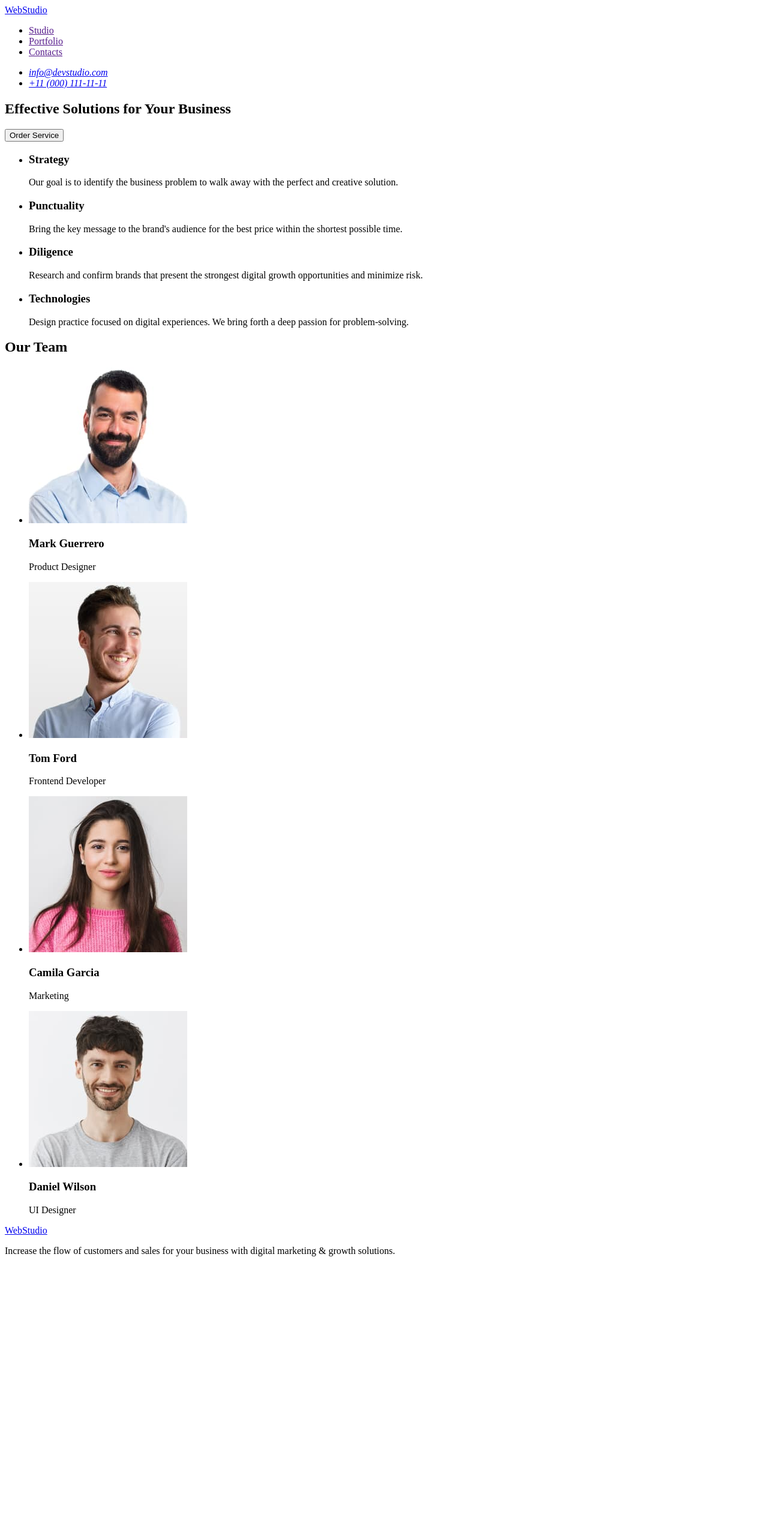
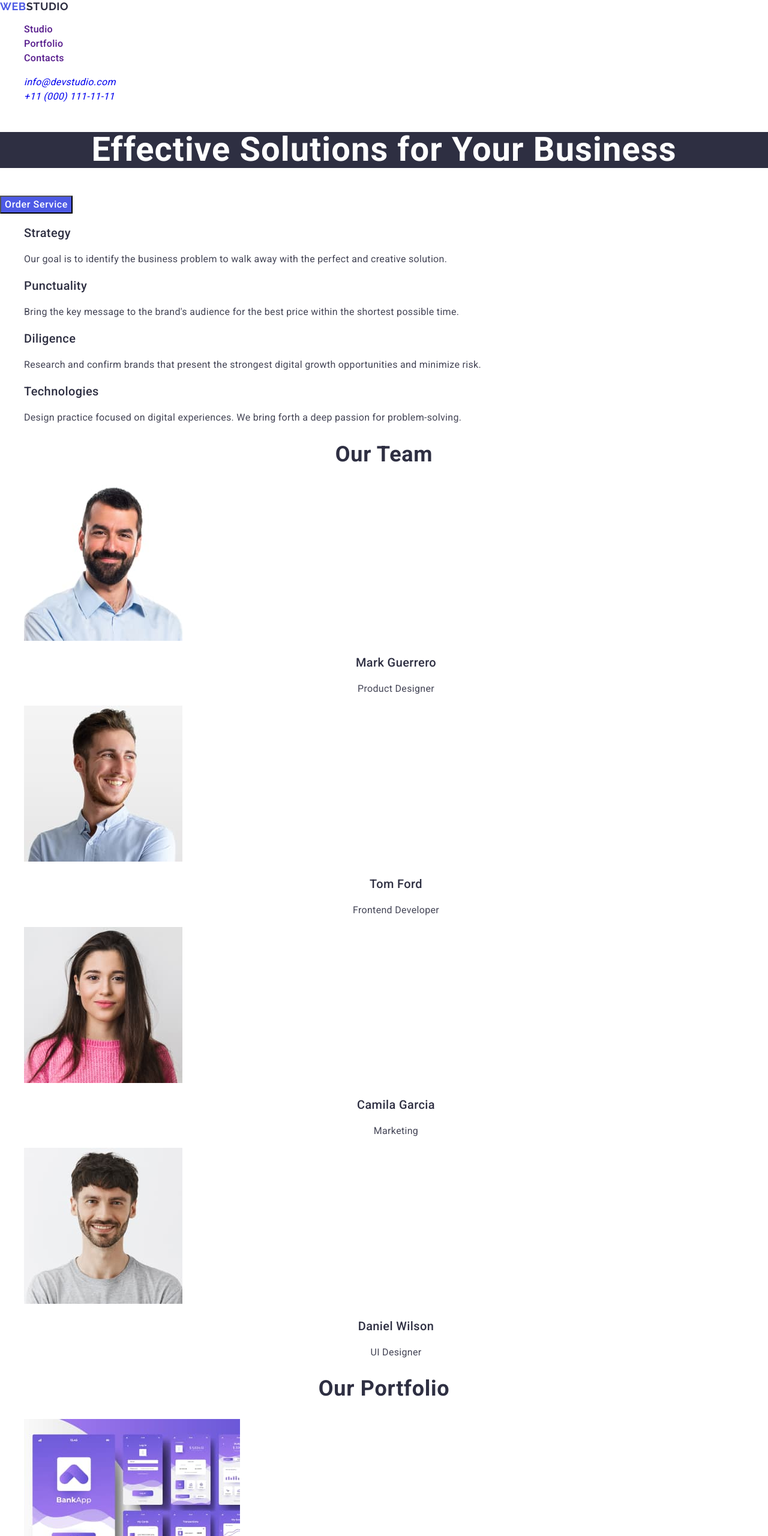
Before and after one commit to Sergck/goit-markup-hw-02, a plain HTML site: page index.html in a window 1280 px wide. Shown: the top 2560 px of the page at 60% size. Before the commit the page ends 2110 px from the top, so only its background shows below. Drawn offline with nearby package versions, Linux system fonts and the light colour scheme.

Commit message:
add styles

```diff
--- /dev/null
+++ b/css/styles.css
@@ -0,0 +1,245 @@
+body {
+  font-family: "Roboto", sans-serif;
+  color: #2e2f42;
+}
+
+.list {
+  list-style: none;
+}
+
+.link {
+  text-decoration: none;
+}
+
+.visually-hidden {
+  position: absolute;
+  width: 1px;
+  height: 1px;
+  margin: -1px;
+  border: 0;
+  padding: 0;
+  white-space: nowrap;
+  clip-path: inset(100%);
+  clip: rect(0 0 0 0);
+  overflow: hidden;
+}
+
+/** ================ header ================ **/
+
+.header {
+  background: #fff;
+}
+
+.header-nav {
+}
+
+.header-logo {
+  font-family: "Raleway", sans-serif;
+  color: #2e2f42;
+  font-size: 18px;
+  font-weight: 700;
+  line-height: 1.17;
+  letter-spacing: 0.03em;
+  text-transform: uppercase;
+}
+
+.header-logo-blue {
+  font-family: "Raleway", sans-serif;
+  color: #4d5ae5;
+  font-size: 18px;
+  font-weight: 700;
+  line-height: 1.17;
+  letter-spacing: 0.03em;
+  text-transform: uppercase;
+}
+
+.header-menu {
+}
+
+.header-menu-item {
+  color: #2e2f42;
+  font-size: 16px;
+  font-weight: 500;
+  line-height: 1.5;
+  letter-spacing: 0.02em;
+}
+
+.header-menu-link {
+}
+
+.header-menu-link:active {
+  color: #404bbf;
+}
+
+.address-header {
+}
+
+.address-header-item {
+  color: #434455;
+  font-size: 16px;
+  font-weight: 400;
+  line-height: 1.5;
+  letter-spacing: 0.02em;
+}
+
+/** ================ solutions ================ **/
+
+.solutions-title {
+  color: #ffffff;
+  text-align: center;
+  font-size: 56px;
+  font-weight: 700;
+  line-height: 1.07;
+  letter-spacing: 0.02em;
+  background-color: #2e2f42;
+}
+
+.solutions-order-btn {
+  color: #ffffff;
+  font-size: 16px;
+  font-weight: 500;
+  line-height: 1.5;
+  letter-spacing: 0.04em;
+  background-color: #4d5ae5;
+}
+
+.solutions-order-btn:hover {
+  background-color: #404bbf;
+}
+
+/** ================ items of serv ================ **/
+
+.itemsofserv {
+}
+
+.itemsofser-list {
+}
+
+.itemsofserv-item {
+}
+
+.itemsofserv-subtitle {
+  color: #2e2f42;
+  font-size: 20px;
+  font-weight: 500;
+  line-height: 1.2;
+  letter-spacing: 0.02em;
+}
+
+.itemsofserv-text {
+  color: #434455;
+  font-size: 16px;
+  font-weight: 400;
+  line-height: 1.5;
+  letter-spacing: 0.02em;
+}
+
+/** ================ Our Team ================ **/
+
+.ourteam {
+  color: #2e2f42;
+  text-align: center;
+  font-size: 36px;
+  font-weight: 700;
+  line-height: 1.11;
+  letter-spacing: 0.02em;
+  text-transform: capitalize;
+}
+
+.ourteam-list {
+}
+
+.ourteam-item {
+}
+
+.ourteam-img {
+}
+
+.ourteam-subtitle {
+  color: #2e2f42;
+  text-align: center;
+  font-size: 20px;
+  font-weight: 500;
+  line-height: 1.2;
+  letter-spacing: 0.02em;
+}
+
+.ourteam-text {
+  color: #434455;
+  text-align: center;
+  font-size: 16px;
+  font-weight: 400;
+  line-height: 1.5;
+  letter-spacing: 0.02em;
+}
+
+/** ================ Our Portfolio ================ **/
+
+.ourportfolio {
+  color: #2e2f42;
+  text-align: center;
+  font-size: 36px;
+  font-weight: 700;
+  line-height: 1.11;
+  letter-spacing: 0.02em;
+  text-transform: capitalize;
+}
+
+.ourportfolio-list {
+}
+
+.ourportfolio-item {
+}
+
+.ourportfolio-img {
+}
+
+.ourportfolio-subtitle {
+  color: #2e2f42;
+  font-size: 20px;
+  font-weight: 500;
+  line-height: 1.2;
+  letter-spacing: 0.02em;
+}
+
+.ourportfolio-text {
+  color: #434455;
+  font-size: 16px;
+  font-weight: 400;
+  line-height: 1.5;
+  letter-spacing: 0.02em;
+}
+
+/** ================ footer ================ **/
+
+.footer {
+  background-color: #2e2f42;
+}
+
+.footer-logo {
+  color: #f4f4fd;
+  font-family: Raleway;
+  font-size: 18px;
+  font-weight: 700;
+  line-height: 1.17;
+  letter-spacing: 0.03em;
+  text-transform: uppercase;
+}
+
+.footer_logo-blue {
+  color: #4d5ae5;
+  font-family: Raleway;
+  font-size: 18px;
+  font-weight: 700;
+  line-height: 1.17;
+  letter-spacing: 0.03em;
+  text-transform: uppercase;
+}
+
+.footer-text {
+  color: #f4f4fd;
+  font-size: 16px;
+  font-weight: 400;
+  line-height: 1.5;
+  letter-spacing: 0.02em;
+}
--- a/index.html
+++ b/index.html
@@ -4,60 +4,85 @@
     <meta charset="UTF-8" />
     <meta name="viewport" content="width=device-width, initial-scale=1.0" />
     <title>Effective Solutions for Your Business</title>
+    <link rel="preconnect" href="https://fonts.googleapis.com" />
+    <link rel="preconnect" href="https://fonts.gstatic.com" crossorigin />
+    <link
+      href="https://fonts.googleapis.com/css2?family=Raleway:wght@700&family=Roboto:wght@400;500;700&display=swap"
+      rel="stylesheet"
+    />
+    <!-- Спочатку нормалізатор -->
+    <link
+      rel="stylesheet"
+      href="https://cdnjs.cloudflare.com/ajax/libs/modern-normalize/2.0.0/modern-normalize.min.css"
+    />
+    <!-- Потім ваші стилі -->
+    <link rel="stylesheet" href="./css/styles.css" />
   </head>
   <body>
-    <header>
-      <nav>
-        <a href="./index.html">WebStudio</a>
-        <ul>
-          <li><a href="">Studio</a></li>
-          <li><a href="">Portfolio</a></li>
-          <li><a href="">Contacts</a></li>
+    <header class="header">
+      <nav class="header-nav">
+        <a class="header-logo link" href="./index.html"
+          ><span class="header-logo-blue">Web</span>Studio</a
+        >
+        <ul class="header-menu list">
+          <li class="header-menu-item">
+            <a class="header-menu-link link" href="">Studio</a>
+          </li>
+          <li class="header-menu-item">
+            <a class="header-menu-link link" href="">Portfolio</a>
+          </li>
+          <li class="header-menu-item">
+            <a class="header-menu-link link" href="">Contacts</a>
+          </li>
         </ul>
       </nav>
-      <address>
-        <ul>
-          <li>
-            <a href="mailto:info@devstudio.com">info@devstudio.com</a>
+      <address class="address-header">
+        <ul class="address-header list">
+          <li class="address-header-item">
+            <a class="address-header link" href="mailto:info@devstudio.com"
+              >info@devstudio.com</a
+            >
           </li>
-          <li>
-            <a href="tel:+110001111111">+11 (000) 111-11-11</a>
+          <li class="address-header-item">
+            <a class="address-header link" href="tel:+110001111111"
+              >+11 (000) 111-11-11</a
+            >
           </li>
         </ul>
       </address>
     </header>
     <main>
-      <section>
-        <h1>Effective Solutions for Your Business</h1>
-        <button type="button">Order Service</button>
+      <section class="solutions">
+        <h1 class="solutions-title">Effective Solutions for Your Business</h1>
+        <button class="solutions-order-btn" type="button">Order Service</button>
       </section>
-      <section>
-        <h2 hidden>Items of services</h2>
-        <ul>
-          <li>
-            <h3>Strategy</h3>
-            <p>
+      <section class="itemsofserv">
+        <h2 class="visually-hidden">Items of services</h2>
+        <ul class="itemsofser-list list">
+          <li class="itemsofserv-item">
+            <h3 class="itemsofserv-subtitle">Strategy</h3>
+            <p class="itemsofserv-text">
               Our goal is to identify the business problem to walk away with the
               perfect and creative solution.
             </p>
           </li>
-          <li>
-            <h3>Punctuality</h3>
-            <p>
+          <li class="itemsofserv-item">
+            <h3 class="itemsofserv-subtitle">Punctuality</h3>
+            <p class="itemsofserv-text">
               Bring the key message to the brand's audience for the best price
               within the shortest possible time.
             </p>
           </li>
-          <li>
-            <h3>Diligence</h3>
-            <p>
+          <li class="itemsofserv-item">
+            <h3 class="itemsofserv-subtitle">Diligence</h3>
+            <p class="itemsofserv-text">
               Research and confirm brands that present the strongest digital
               growth opportunities and minimize risk.
             </p>
           </li>
-          <li>
-            <h3>Technologies</h3>
-            <p>
+          <li class="itemsofserv-item">
+            <h3 class="itemsofserv-subtitle">Technologies</h3>
+            <p class="itemsofserv-text">
               Design practice focused on digital experiences. We bring forth a
               deep passion for problem-solving.
             </p>
@@ -65,54 +90,123 @@
         </ul>
       </section>
       <section>
-        <h2>Our Team</h2>
-        <ul>
-          <li>
+        <h2 class="ourteam">Our Team</h2>
+        <ul class="ourteam-list list">
+          <li class="ourteam-item">
             <img
+              class="ourteam-img"
               src="./images/img-team-1.jpg"
               alt="Mark Guerrero"
               width="264"
               height="260"
             />
-            <h3>Mark Guerrero</h3>
-            <p>Product Designer</p>
+            <h3 class="ourteam-subtitle">Mark Guerrero</h3>
+            <p class="ourteam-text">Product Designer</p>
           </li>
-          <li>
+          <li class="ourteam-item">
             <img
+              class="ourteam-img"
               src="./images/img-team-2.jpg"
               alt="Tom Ford"
               width="264"
               height="260"
             />
-            <h3>Tom Ford</h3>
-            <p>Frontend Developer</p>
+            <h3 class="ourteam-subtitle">Tom Ford</h3>
+            <p class="ourteam-text">Frontend Developer</p>
           </li>
-          <li>
+          <li class="ourteam-item">
             <img
+              class="ourteam-img"
               src="./images/img-team-3.jpg"
               alt="Camila Garcia"
               width="264"
               height="260"
             />
-            <h3>Camila Garcia</h3>
-            <p>Marketing</p>
+            <h3 class="ourteam-subtitle">Camila Garcia</h3>
+            <p class="ourteam-text">Marketing</p>
           </li>
-          <li>
+          <li class="ourteam-item">
             <img
+              class="ourteam-img"
               src="./images/img-team-4.jpg"
               alt="Daniel Wilson"
               width="264"
               height="260"
             />
-            <h3>Daniel Wilson</h3>
-            <p>UI Designer</p>
+            <h3 class="ourteam-subtitle">Daniel Wilson</h3>
+            <p class="ourteam-text">UI Designer</p>
+          </li>
+        </ul>
+      </section>
+      <section>
+        <h2 class="ourportfolio">Our Portfolio</h2>
+        <ul class="ourportfolio-list list">
+          <li class="ourportfolio-item">
+            <img class="ourportfolio-img"
+              src="./images/portfolio-1.jpg"
+              alt="Banking App"
+              width="360"
+              height="300"
+            />
+            <h3 class="ourportfolio-subtitle">Banking App</h3>
+            <p class="ourportfolio-text">App</p>
+          </li>
+          <li class="ourportfolio-item">
+            <img class="ourportfolio-img"
+              src="./images/portfolio-2.jpg"
+              alt="Cashless Payment"
+              width="360"
+              height="300"
+            />
+            <h3 class="ourportfolio-subtitle">Cashless Payment</h3>
+            <p class="ourportfolio-text">Marketing</p>
+          </li>
+          <li class="ourportfolio-item">
+            <img class="ourportfolio-img"
+              src="./images/portfolio-3.jpg"
+              alt="Meditation App"
+              width="360"
+              height="300"
+            />
+            <h3 class="ourportfolio-subtitle">Meditation App</h3>
+            <p class="ourportfolio-text">App</p>
+          </li class="ourportfolio-item">
+          <li>
+            <img class="ourportfolio-img"
+              src="./images/portfolio-4.jpg"
+              alt="Taxi Service"
+              width="360"
+              height="300"
+            />
+            <h3 class="ourportfolio-subtitle">Taxi Service</h3>
+            <p class="ourportfolio-text">Marketing</p>
+          </li>
+          <li class="ourportfolio-item">
+            <img class="ourportfolio-img"
+              src="./images/portfolio-5.jpg"
+              alt="Screen Illustrations"
+              width="360"
+              height="300"
+            />
+            <h3 class="ourportfolio-subtitle">Screen Illustrations</h3>
+            <p class="ourportfolio-text">Design</p>
+          </li>
+          <li class="ourportfolio-item">
+            <img class="ourportfolio-img"
+              src="./images/portfolio-6.jpg"
+              alt="Online Courses"
+              width="360"
+              height="300"
+            />
+            <h3 class="ourportfolio-subtitle">Online Courses</h3>
+            <p class="ourportfolio-text">Marketing</p>
           </li>
         </ul>
       </section>
     </main>
-    <footer>
-      <a href="./index.html">WebStudio</a>
-      <p>
+    <footer class="footer">
+      <a class="footer-logo link" href="./index.html"><span class="footer_logo-blue">Web</span>Studio</a>
+      <p class="footer-text">
         Increase the flow of customers and sales for your business with digital
         marketing & growth solutions.
       </p>
```
Also changed, not shown: images/portfolio-1.jpg (added), images/portfolio-2.jpg (added), images/portfolio-3.jpg (added), images/portfolio-4.jpg (added), images/portfolio-5.jpg (added), images/portfolio-6.jpg (added).
